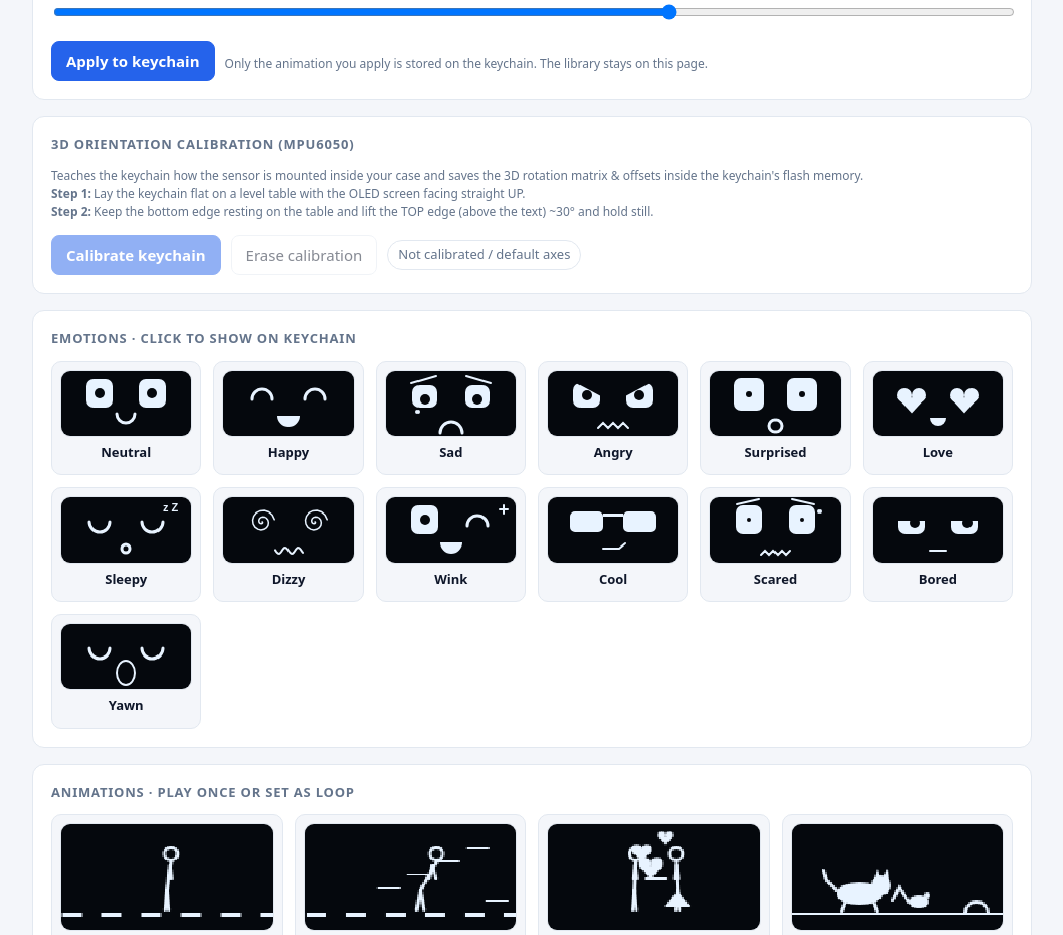
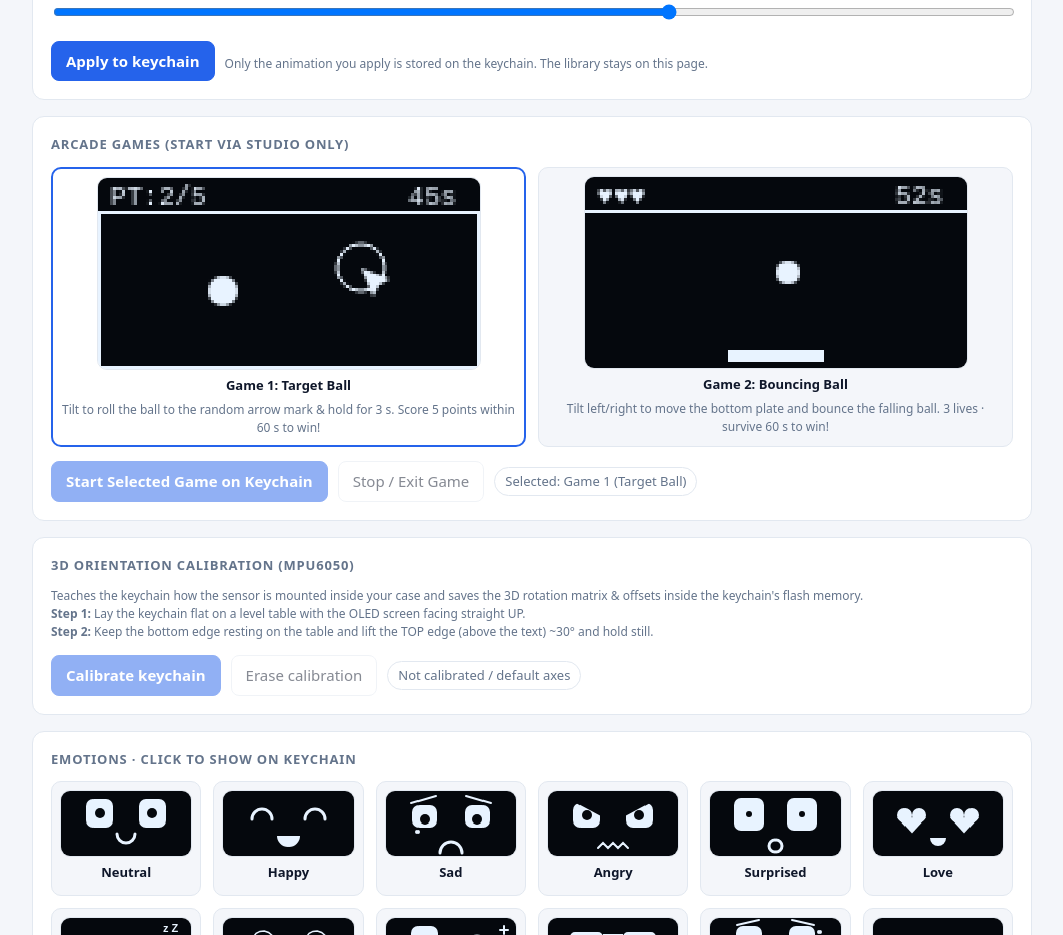
Before and after one commit to shibin-fazil/smartkey, a plain HTML site: page index.html in a window 1280 px wide. Shown: the part 979-1914 px from the top of the page, without its empty margins (108-1171 px from the left). Drawn offline with Linux system fonts and the light colour scheme.

Commit message:
Update games added

```diff
--- a/index.html
+++ b/index.html
@@ -40,12 +40,15 @@ td.x{text-align:right;white-space:nowrap}
 @media(max-width:760px){main{grid-template-columns:1fr}.stats{grid-template-columns:repeat(2,1fr)}}
 .tiles{display:grid;grid-template-columns:repeat(auto-fill,minmax(150px,1fr));gap:12px}.tiles.big{grid-template-columns:repeat(auto-fill,minmax(220px,1fr))}
 .tile{border:1px solid var(--line);border-radius:10px;padding:8px;text-align:center;background:var(--bg)}.tile.c{cursor:pointer}.tile.c:hover{border-color:var(--brand)}
+.tile.sel{border:2px solid var(--brand);background:var(--card)}
 .tile b{display:block;font-size:13px;margin:6px 0 4px}.tile .bar{justify-content:center;margin-top:6px}.tile button{padding:5px 9px;font-size:12px}
 .seg label{display:inline-flex;gap:6px;align-items:center;margin:4px 16px 4px 0;font-size:14px;color:var(--ink)}.seg input{width:auto}
 input[type=range]{padding:0}
 .cal-box{border:1px solid var(--line);border-radius:10px;padding:12px 14px;background:var(--bg);margin-top:10px;display:none}
 .cal-box.active{display:block;border-color:var(--brand)}
 .cal-box b{display:block;font-size:15px;margin-bottom:4px}
+.game-grid{display:grid;grid-template-columns:1fr 1fr;gap:12px;margin-top:8px}
+@media(max-width:600px){.game-grid{grid-template-columns:1fr}}
 </style>
 </head>
 <body>
@@ -107,6 +110,27 @@ input[type=range]{padding:0}
   </section>
 
   <section class="card wide">
+    <h2>Arcade Games (Start via Studio Only)</h2>
+    <div class="game-grid">
+      <div class="tile c sel" id="gCard1" onclick="selectGame(1)">
+        <canvas id="gCv1" width="128" height="64"></canvas>
+        <b>Game 1: Target Ball</b>
+        <div class="note">Tilt to roll the ball to the random arrow mark & hold for 3 s. Score 5 points within 60 s to win!</div>
+      </div>
+      <div class="tile c" id="gCard2" onclick="selectGame(2)">
+        <canvas id="gCv2" width="128" height="64"></canvas>
+        <b>Game 2: Bouncing Ball</b>
+        <div class="note">Tilt left/right to move the bottom plate and bounce the falling ball. 3 lives · survive 60 s to win!</div>
+      </div>
+    </div>
+    <div class="bar">
+      <button class="p" id="gStartBtn" disabled>Start Selected Game on Keychain</button>
+      <button id="gStopBtn" disabled>Stop / Exit Game</button>
+      <span class="pill" id="gStatus">Selected: Game 1 (Target Ball)</span>
+    </div>
+  </section>
+
+  <section class="card wide">
     <h2>3D Orientation Calibration (MPU6050)</h2>
     <div class="note" style="text-align:left;margin-top:0">
       Teaches the keychain how the sensor is mounted inside your case and saves the 3D rotation matrix & offsets inside the keychain's flash memory.
@@ -149,7 +173,7 @@ let rules=JSON.parse(localStorage.getItem('skRules')||'null')||[
   {t:1,n:1000,e:0,emo:9,s:6,text:'1000 steps! Nice walk'},
   {t:4,n:60,e:0,emo:6,s:4,text:'Wake me up...'}];
 let calInfo=JSON.parse(localStorage.getItem('skCal')||'null');
-let rx=null,dev=null,busy=false,devRules=null,calRunning=false;
+let rx=null,dev=null,busy=false,devRules=null,calRunning=false,selectedGame=1;
 const enc=new TextEncoder(),dec=new TextDecoder();
 
 TRIG.forEach((t,i)=>$('trig').add(new Option(t[0],i)));
@@ -173,6 +197,8 @@ function renderCalStatus(){
   }
   $('calBtn').disabled=!rx||busy||calRunning;
   $('calClrBtn').disabled=!rx||busy||calRunning;
+  $('gStartBtn').disabled=!rx||busy||calRunning;
+  $('gStopBtn').disabled=!rx||busy||calRunning;
 }
 function render(){
   $('list').innerHTML=rules.length?'<table>'+rules.map((r,i)=>`<tr><td>${describe(r)}</td><td class="x"><button onclick="del(${i})">Delete</button></td></tr>`).join('')+'</table>':'<div class="empty">No rules yet. Add one above.</div>';
@@ -221,8 +247,65 @@ $('up').onclick=upload;
 $('test').onclick=async()=>{const r=form();if(!r.text)return toast('Type a message first');if(!rx)return toast('Connect the keychain first');await send(`NOW|${r.emo}|${r.s}|${r.text}`)};
 $('rst').onclick=async()=>{if(confirm('Reset all lifetime counters on the keychain?'))await send('RST')};
 
+// ---- Arcade Games Selection & BLE Launch ----
+const wait=ms=>new Promise(r=>setTimeout(r,ms));
+function selectGame(g){
+  selectedGame=g;
+  $('gCard1').classList.toggle('sel',g===1);
+  $('gCard2').classList.toggle('sel',g===2);
+  $('gStatus').textContent='Selected: Game '+g+' ('+(g===1?'Target Ball':'Bouncing Ball')+')';
+}
+function drawGamePreviews(){
+  const g1=$('gCv1').getContext('2d');
+  g1.fillStyle='#05080d';g1.fillRect(0,0,128,64);g1.strokeStyle='#e8f3ff';g1.fillStyle='#e8f3ff';
+  g1.strokeRect(0.5,11.5,127,52);
+  g1.font='9px monospace';g1.fillText('PT:2/5',4,9);g1.fillText('45s',104,9);
+  g1.beginPath();g1.arc(42,38,5,0,Math.PI*2);g1.fill();
+  const tx=88,ty=30;
+  g1.beginPath();g1.arc(tx,ty,8,0,Math.PI*2);g1.stroke();
+  g1.beginPath();g1.moveTo(tx,ty);g1.lineTo(tx+10,ty+4);g1.lineTo(tx+6,ty+6);g1.lineTo(tx+4,ty+10);g1.closePath();g1.fill();
+
+  const g2=$('gCv2').getContext('2d');
+  g2.fillStyle='#05080d';g2.fillRect(0,0,128,64);g2.strokeStyle='#e8f3ff';g2.fillStyle='#e8f3ff';
+  g2.font='9px monospace';g2.fillText('♥♥♥',4,9);g2.fillText('52s',104,9);
+  g2.fillRect(0,11,128,1);
+  g2.beginPath();g2.arc(68,32,4,0,Math.PI*2);g2.fill();
+  g2.fillRect(48,58,32,4);
+}
+drawGamePreviews();
+
+$('gStartBtn').onclick=async()=>{
+  if(!need()||calRunning)return;
+  try{
+    const curB=+$('xbrt').value||100;
+    if(selectedGame===1){
+      await send('BRT|13');await wait(120);
+      await send('BRT|147');await wait(120);
+    }else{
+      await send('BRT|14');await wait(120);
+      await send('BRT|146');await wait(120);
+    }
+    await send('BRT|'+curB);
+    $('gStatus').textContent='Playing Game '+selectedGame+' on keychain (60s)...';
+    $('gStatus').style.color='var(--ok)';
+    toast('Started Game '+selectedGame+' on keychain!');
+  }catch(e){toast('Failed to start game: '+e.message)}
+};
+
+$('gStopBtn').onclick=async()=>{
+  if(!need()||calRunning)return;
+  try{
+    const curB=+$('xbrt').value||100;
+    await send('BRT|15');await wait(120);
+    await send('BRT|145');await wait(120);
+    await send('BRT|'+curB);
+    $('gStatus').textContent='Selected: Game '+selectedGame+' ('+(selectedGame===1?'Target Ball':'Bouncing Ball')+')';
+    $('gStatus').style.color='';
+    toast('Game stopped');
+  }catch(e){toast('Failed to stop game: '+e.message)}
+};
+
 // ---- 3D Calibration via BLE ----
-const wait=ms=>new Promise(r=>setTimeout(r,ms));
 $('calBtn').onclick=async()=>{
   if(!need()||calRunning)return;
   calRunning=true;renderCalStatus();
```
